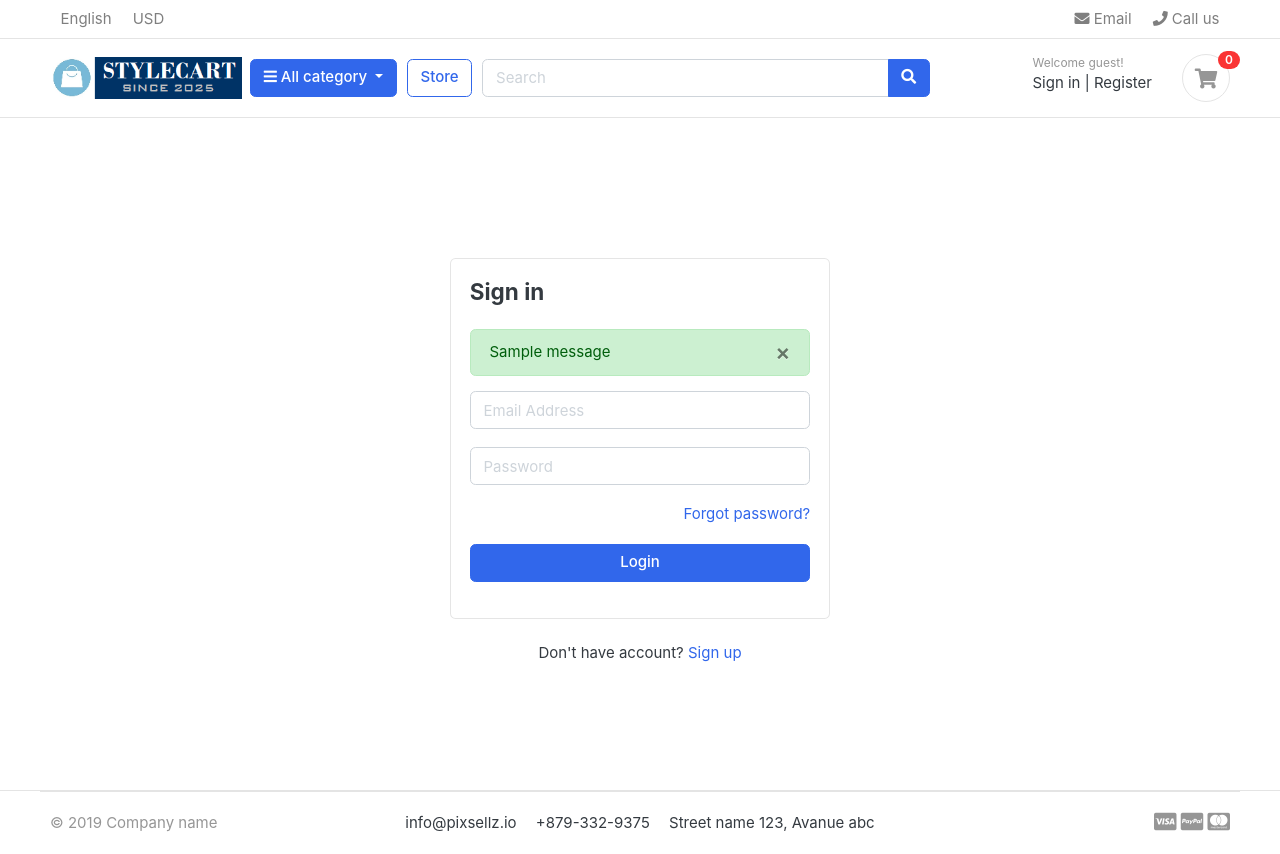
After one commit to Bhaumik95/StyleCart-Django, a Django app: page /accounts/login/ in a window 1280 px wide. The commit adds this page. Run offline with Django 5.2, Linux system fonts and the light colour scheme; data comes from the database, SQL or seed files in the repository; both versions use the stored data as it was after the commit; one stand-in notice (Sample message) is shown; some libraries are stand-ins or nearby versions; some web fonts are replaced.

Commit message:
completed upto register and login functionality

```diff
--- a/StyleCart/settings.py
+++ b/StyleCart/settings.py
@@ -130,6 +130,12 @@ STATICFILES_DIRS = [
 MEDIA_URL = '/media/'
 MEDIA_ROOT= BASE_DIR /'media'
 
+from django.contrib.messages import constants as messages
+
+MESSAGE_TAGS = {
+    messages.ERROR: "danger",
+}
+
 # Default primary key field type
 # https://docs.djangoproject.com/en/5.2/ref/settings/#default-auto-field
 
--- a/StyleCart/urls.py
+++ b/StyleCart/urls.py
@@ -24,7 +24,8 @@ urlpatterns = [
     path('admin/', admin.site.urls),
     path('',views.home,name='home'),
     path('store/',include('store.urls')),
-    path('cart/',include('cart.urls'))
+    path('cart/',include('cart.urls')),
+    path('accounts/',include('accounts.urls')),
 ]
 
 if settings.DEBUG:
--- /dev/null
+++ b/accounts/urls.py
@@ -0,0 +1,8 @@
+from django.urls import path
+from . import views
+
+urlpatterns = [
+    path('register/',views.register, name='register'),
+    path('login/',views.login, name='login'),
+    path('logout/',views.logout, name='logout')
+]
--- a/accounts/views.py
+++ b/accounts/views.py
@@ -1,3 +1,52 @@
-from django.shortcuts import render
+from django.shortcuts import render,redirect
+from .forms import RegistrationForm
+from .models import Account
+from django.contrib import messages,auth
+from django.contrib.auth.decorators import login_required
+# Create your views here.
 
-# Create your views here.
+def register(request):
+    if request.method=="POST":
+        form=RegistrationForm(request.POST)
+        if form.is_valid():
+            first_name=form.cleaned_data['first_name']
+            last_name=form.cleaned_data['last_name']
+            email=form.cleaned_data['email']
+            password=form.cleaned_data['password']
+            username=email.split('@')[0]
+            phone_number=form.cleaned_data['phone_number']
+            user=Account.objects.create_user(first_name=first_name,last_name=last_name,email=email,username=username,password=password)
+            user.phone_number=phone_number
+            user.save()
+            messages.success(request,"registration successful .")
+            return redirect('register')
+    else:
+        form=RegistrationForm()
+
+    data={
+        'form':form
+    }
+    return render(request,'accounts/register.html',data)
+
+def login(request):
+    if request.method=='POST':
+        email=request.POST['email']
+        password=request.POST['password']
+
+        user = auth.authenticate(email=email, password=password)
+
+        if user is not None:
+            auth.login(request,user)
+            # messages.success(request,"logged in successful.")
+            return redirect('home')
+        else:
+            messages.error(request,"invalid login credentials!")
+            return redirect('login')
+
+    return render(request,'accounts/login.html')
+
+login_required(login_url='login')
+def logout(request):
+    auth.logout(request)
+    messages.success(request,"you are logged out.")
+    return redirect('login')
--- /dev/null
+++ b/templates/accounts/login.html
@@ -0,0 +1,46 @@
+{% extends "base.html" %}
+{% load static %}
+{% block content %}
+
+
+<!-- ========================= SECTION CONTENT ========================= -->
+<section class="section-conten padding-y" style="min-height:84vh">
+
+<!-- ============================ COMPONENT LOGIN   ================================= -->
+	<div class="card mx-auto" style="max-width: 380px; margin-top:100px;">
+
+      <div class="card-body">
+      <h4 class="card-title mb-4">Sign in</h4>
+      {% include "includes/alerts.html" %}
+      <form action="{% url 'login' %}" method="POST">
+        {% csrf_token %}
+          <div class="form-group">
+			 <input type="email" class="form-control" placeholder="Email Address" name='email'>
+          </div> <!-- form-group// -->
+          <div class="form-group">
+			<input type="password" class="form-control" placeholder="Password" name='password'>
+          </div> <!-- form-group// -->
+
+          <div class="form-group">
+          	<a href="#" class="float-right">Forgot password?</a>
+
+          </div> <!-- form-group form-check .// -->
+          <div class="form-group">
+              <button type="submit" class="btn btn-primary btn-block"> Login  </button>
+          </div> <!-- form-group// -->
+      </form>
+      </div> <!-- card-body.// -->
+    </div> <!-- card .// -->
+
+     <p class="text-center mt-4">Don't have account? <a href="{% url 'register' %}">Sign up</a></p>
+     <br><br>
+<!-- ============================ COMPONENT LOGIN  END.// ================================= -->
+
+
+</section>
+<!-- ========================= SECTION CONTENT END// ========================= -->
+
+
+</body>
+</html>
+{% endblock %}
--- /dev/null
+++ b/templates/includes/alerts.html
@@ -0,0 +1,12 @@
+{% if messages %}
+
+    {% for message in messages %}
+    <div id='message' class='container'></div>
+    <div {% if message.tags %} class="alert alert-{{ message.tags }}"{% endif %} role="alert">
+        <button type='button' class='close' data-dismiss='alert'><span aria-hidden="true">&times;</span></button>
+        {% if message.level == DEFAULT_MESSAGE_LEVELS.ERROR %}error: {% endif %}
+        {{ message }}
+    </div>
+    {% endfor %}
+
+{% endif %}
--- a/templates/includes/navbar.html
+++ b/templates/includes/navbar.html
@@ -62,13 +62,25 @@
 	</div> <!-- col.// -->
 	<div class="col-lg-3 col-sm-6 col-8 order-2 order-lg-3">
 				<div class="d-flex justify-content-end mb-3 mb-lg-0">
-					<div class="widget-header">
+					{% if user.id is None %}
+						<div class="widget-header">
 						<small class="title text-muted">Welcome guest!</small>
 						<div>
-							<a href="./signin.html">Sign in</a> <span class="dark-transp"> | </span>
-							<a href="./register.html"> Register</a>
+							<a href="{% url 'login' %}">Sign in</a> <span class="dark-transp"> | </span>
+							<a href="{% url 'register' %}"> Register</a>
 						</div>
 					</div>
+
+					{% else %}
+						<div class="widget-header">
+						<small class="title text-muted">Welcome {{user.first_name}}!</small>
+						<div>
+							<a href="#"> Dashboard</a> <span class="dark-transp"> | </span>
+							<a href="{% url 'logout' %}"> Logout</a>
+						</div>
+					</div>
+					{% endif %}
+
 					<a href="{% url 'cart' %}" class="widget-header pl-3 ml-3">
 						<div class="icon icon-sm rounded-circle border"><i class="fa fa-shopping-cart"></i></div>
 						<span class="badge badge-pill badge-danger notify">{{cart_count}}</span>
```
Also changed, not shown: accounts/forms.py (added, +33 -0 lines), templates/accounts/register.html (added, +69 -0 lines), db.sqlite3.
